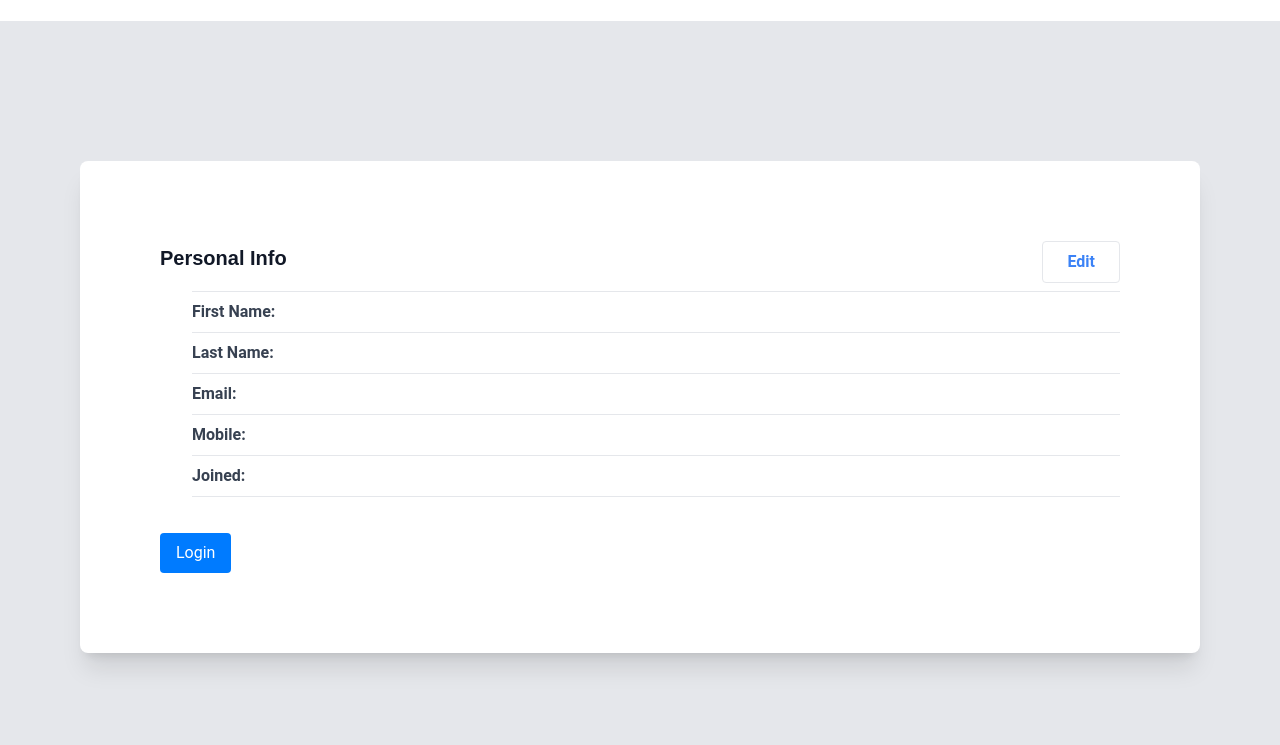
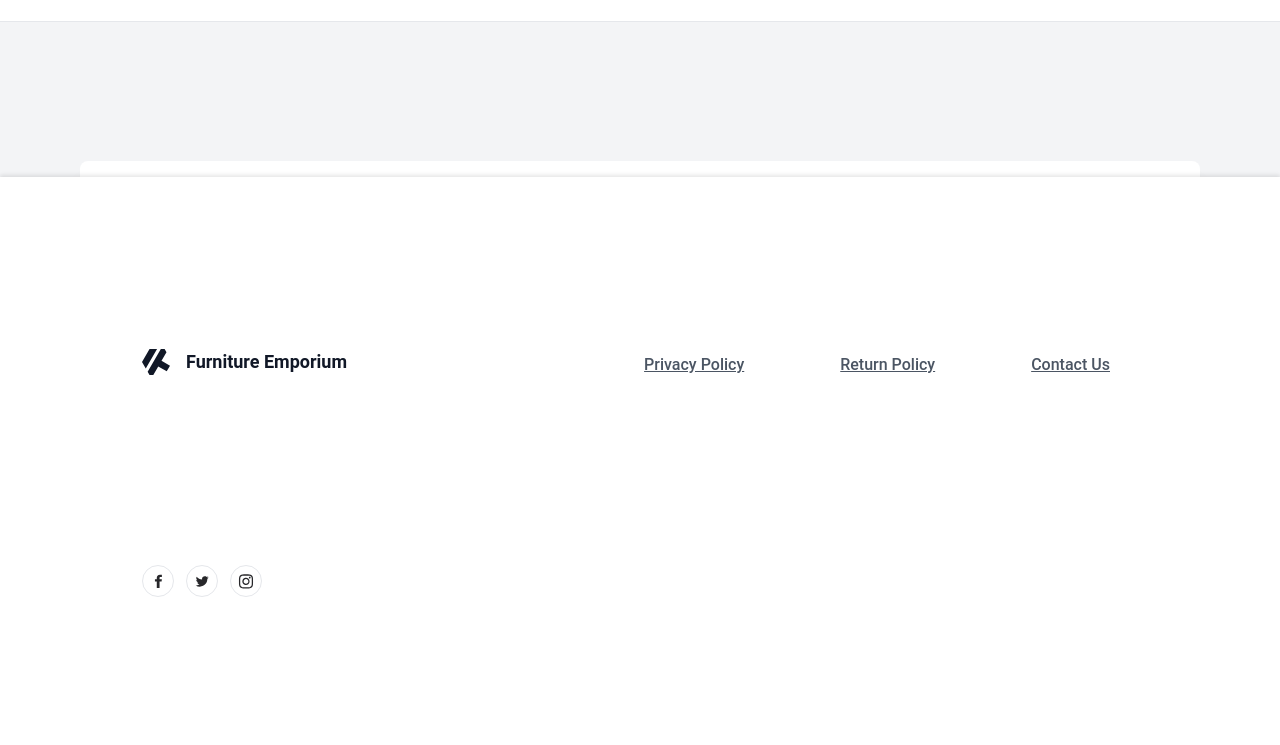
Before and after one commit to rohithkrishnap47/furniture_emporium_user, a website built with webpack: page dist/userdetail.html in a window 1280 px wide. Shown: the part 55-800 px from the top of the page. Built offline with nearby package versions, Linux system fonts and the light colour scheme; no server answers; a script that the page names is missing.

Commit message:
minor changes in ui

```diff
--- a/dist/userdetail.html
+++ b/dist/userdetail.html
@@ -33,6 +33,26 @@
         .login-button:hover {
             background-color: #0056b3;
         }
+
+        .footer {
+            position: fixed;
+            /* Fixed position at the bottom of the viewport */
+            left: 0;
+            bottom: 0;
+            width: 100%;
+            background-color: #ffffff;
+            /* Adjust as needed */
+            padding: 20px 0;
+            /* Adjust padding as needed */
+            box-shadow: 0 -2px 4px rgba(0, 0, 0, 0.1);
+            /* Optional: add a shadow */
+        }
+        .content {
+            min-height: calc(100vh - 100px); /* Calculate the height of the viewport minus the height of the footer */
+            /* Adjust as needed based on your footer's height */
+            padding: 8px;
+            box-sizing: border-box;
+        }
     </style>
 </head>
 
@@ -56,11 +76,13 @@
                     class="inline-flex items-center p-2 w-10 h-10 justify-center text-sm text-gray-500 rounded-lg md:hidden hover:bg-gray-100 focus:outline-none focus:ring-2 focus:ring-gray-200  dark:hover:bg-gray-700 dark:focus:ring-gray-600"
                     aria-controls="navbar-sticky" aria-expanded="false">
                     <span class="sr-only">Open main menu</span>
-                    <svg class="w-5 h-5" aria-hidden="true" xmlns="http://www.w3.org/2000/svg" fill="none"
-                        viewBox="0 0 17 14">
-                        <path stroke="currentColor" stroke-linecap="round" stroke-linejoin="round" stroke-width="2"
-                            d="M1 1h15M1 7h15M1 13h15" />
+                    <a href="./index.html">
+                        <svg class="w-7 h-7" xmlns="http://www.w3.org/2000/svg" viewBox="0 0 77.53 72.26">
+                            <path
+                                d="M10.43,54.2h0L0,36.13,10.43,18.06,20.86,0H41.72L10.43,54.2Zm67.1-7.83L73,54.2,68.49,62,45,48.47,31.29,72.26H20.86l-5.22-9L52.15,0H62.58l5.21,9L54.06,32.82,77.53,46.37Z"
+                                fill="currentColor" fill-rule="evenodd" />
                         </svg>
+                    </a>
                 </button>
             </div>
             <div class="items-center justify-between hidden w-full md:flex md:w-auto md:order-1" id="navbar-sticky">
@@ -76,8 +98,8 @@
         </div>
     </nav>
     <!-- NAV BAR -->
-    <div class="h-full bg-gray-200 p-8">
-        <div class="my-4 flex flex-col 2xl:flex-row space-y-4 2xl:space-y-0 2xl:space-x-4 mt-1.5">
+    <div class="content bg-gray-100 p-8">
+        <div class="my-4 flex flex-col 2xl:flex-row space-y-4 2xl:space-y-0 2xl:space-x-4 mt-1.5 w-full h-full">
             <div class="w-full flex flex-col 2xl:w-1/3 mt-10">
                 <div class="flex-1 bg-white rounded-lg shadow-xl p-8">
                     <div class="flex items-center justify-between">
@@ -364,9 +386,9 @@
                     </div> -->
                     <!-- // ORDERS LIST // -->
                     <div class="mt-4">
-                        <canvas id="verticalBarChart"
+                        <!-- <canvas id="verticalBarChart"
                             style="display: block; box-sizing: border-box; height: 414px; width: 828px;" width="1656"
-                            height="828"></canvas>
+                            height="828"></canvas> -->
                     </div>
                 </div>
             </div>
@@ -377,6 +399,7 @@
 
         </div>
         <!-- footer -->
+        <footer class="footer">
             <section class="relative overflow-hidden bg-white py-8">
                 <div class="container relative z-10 mx-auto px-4">
                     <div class="-m-8 flex flex-wrap items-center justify-between">
@@ -459,6 +482,7 @@
                     </div>
                 </div>
             </section>
+        </footer>
     </div>
     <script>
         var token = localStorage.getItem('token');
```
Lines whose indentation alone changed are shown as unchanged.
